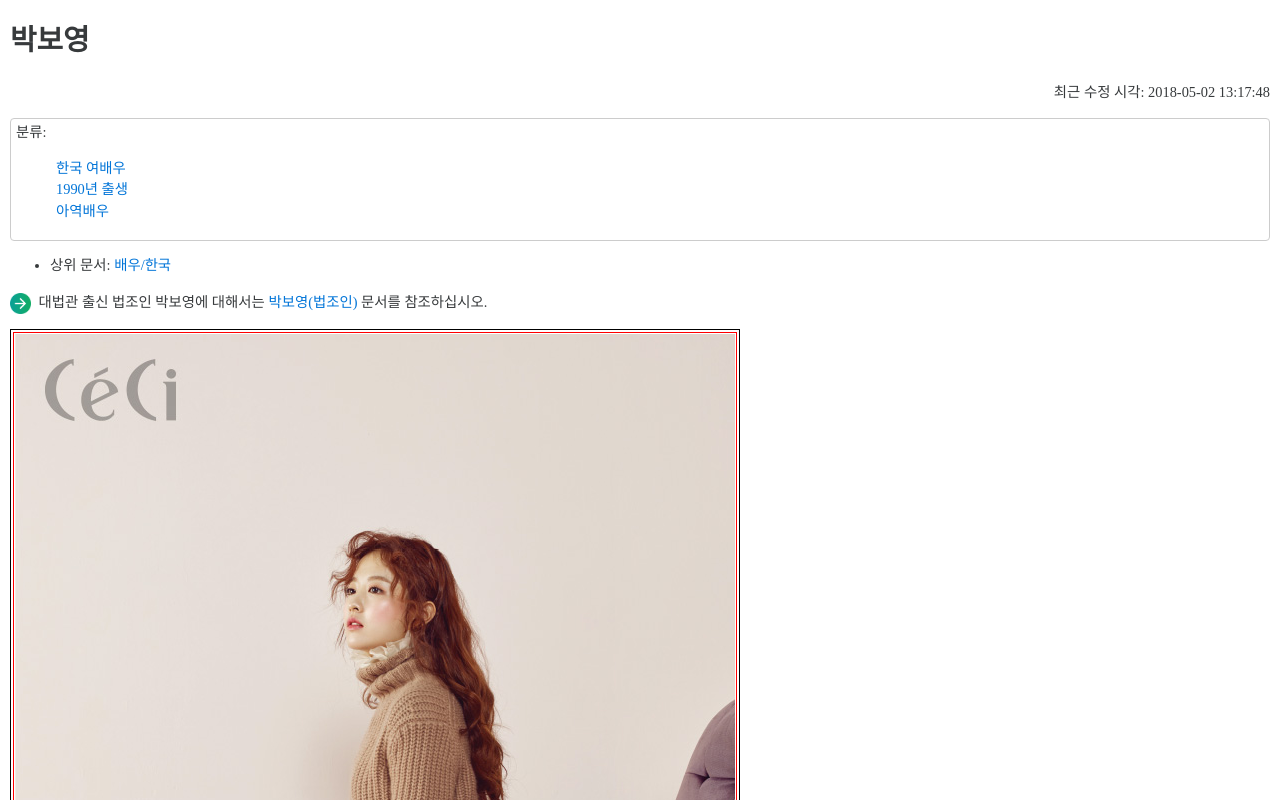
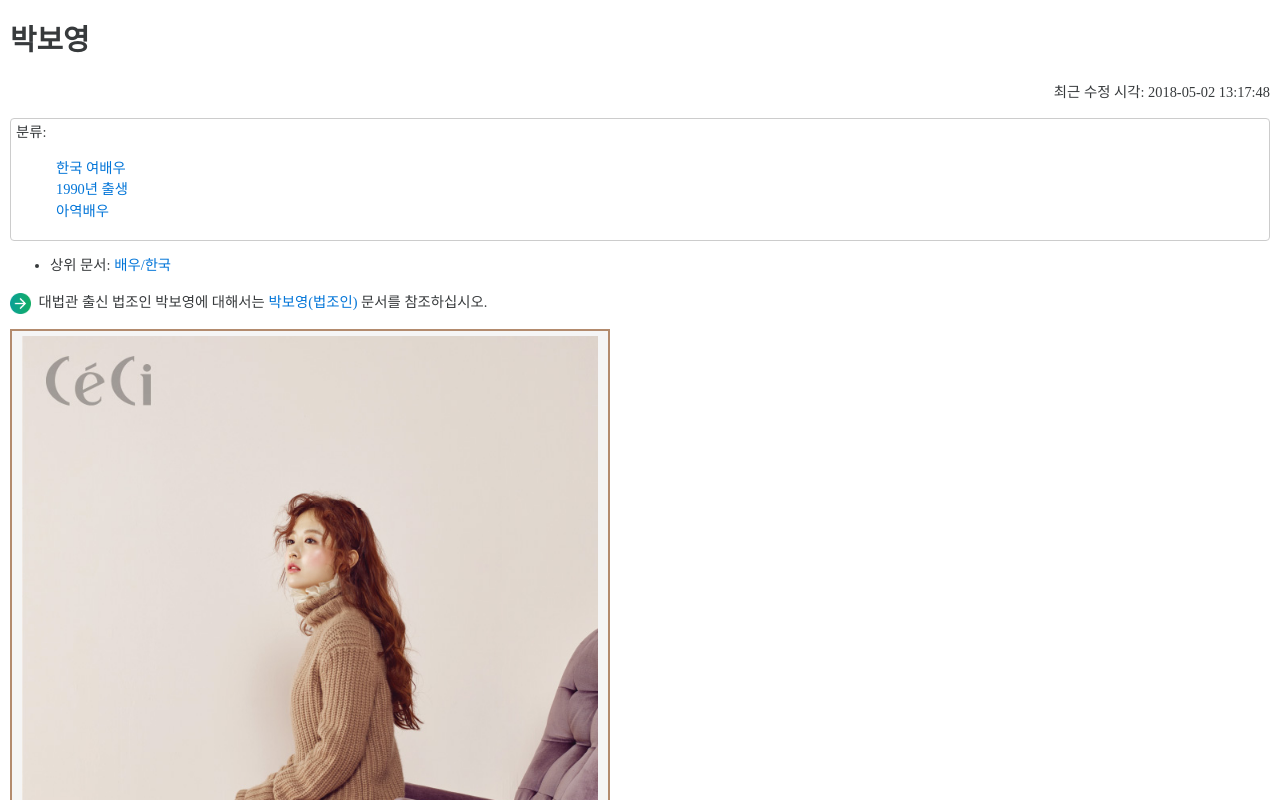
Before and after one commit to Fastcampus-WPS-8th/CSS, a plain HTML site: page 12.pby.html in a window 1280 px wide. Shown: the top 800 px of the page. Drawn offline with Linux system fonts and the light colour scheme.

Commit message:
pby 표 완성

```diff
--- a/css/pby.css
+++ b/css/pby.css
@@ -18,10 +18,10 @@ a {
   text-decoration: none;
 }
 table {
-  border: 1px solid black;
+  /* border: 1px solid black; */
 }
 td {
-  border: 1px solid red;
+  /* border: 1px solid red; */
 }
 img {
   max-width: 100%;
@@ -62,7 +62,41 @@ p.modified-datetime {
   vertical-align: middle;
 }
 
-/* 정보 테이블이 부모의 가로길이로부터 최대 100%크기를 갖도록 함 */
+/* 정보 테이블 */
 table.info-table {
+  /* table요소의 기본 display속성은 'table'
+  block으로 바꾸어 max-width설정이 적용되도록 변경 */
+  display: block;
+  width: 600px;
   max-width: 100%;
+  /* 테이블 전체의 갈색 테두리 */
+  border: 2px solid #b38b6e;
+  /* 테이블 내의 셀들이 서로 떨어지지 않고 붙도록 설정 */
+  /* border-spacing: 0; 을 사용하면 border가 중복됨 */
+  border-collapse: collapse;
+  text-align: center;
+  /* 테이블 배경색은 흰색이 아니라 아주아주옅은 회색 */
+  background-color: #f5f5f5;
 }
+table.info-table td {
+  /* 모든 셀에 회색 테두리를 상단에만 */
+  border-top: 1px solid #dddddd;
+  /* 각 셀은 내부 여백을 가짐 */
+  padding: 5px 10px;
+  /* 줄바꿈을 유지시킴 */
+  white-space: pre-line;
+}
+/* 테이블에서 첫 번째 tr의 첫 번째 td */
+/* border-top과 background-color를 해제 */
+table.info-table tr:nth-of-type(1) > td:nth-of-type(1) {
+  border-top: none;
+  background-color: inherit;
+  /* 이미지 위의 쓸데없는 공백부분 제거 */
+  line-height: 0;
+}
+/* 테이블의 각 tr요소의 첫 번째 자식 td */
+table.info-table tr > td:nth-of-type(1) {
+  background-color: #b38b6e;
+  color: #fff;
+  font-weight: bold;
+}
```
Also changed, not shown: 12.pby.html (+1 -1 lines).
